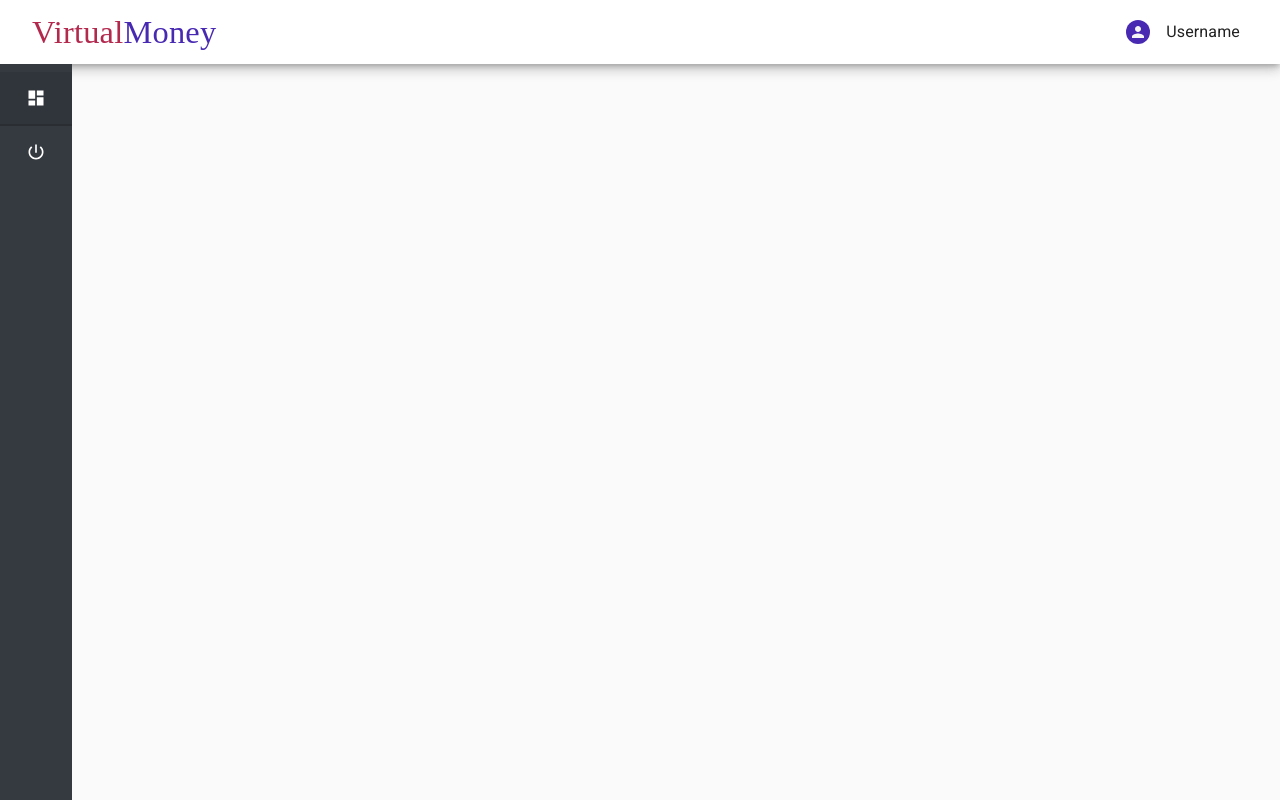
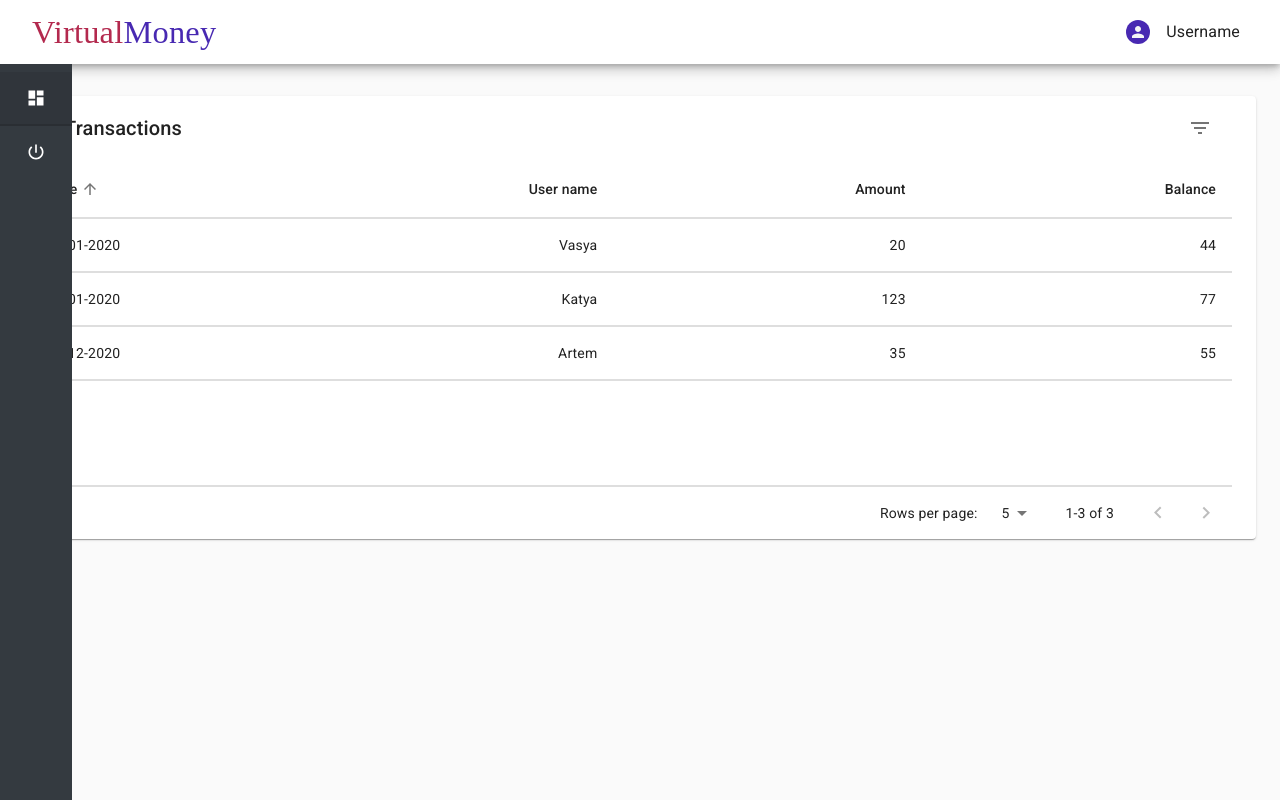
Before and after one commit to Agoreev/virtual-money, a React (Create React App) app: page /dashboard in a window 1280 px wide. Built offline with nearby package versions, Linux system fonts and the light colour scheme.

Commit message:
transactions table

```diff
--- a/package.json
+++ b/package.json
@@ -15,6 +15,7 @@
     "@types/react-redux": "^7.1.9",
     "@types/react-router": "^5.1.8",
     "@types/react-router-dom": "^5.1.6",
+    "clsx": "^1.1.1",
     "react": "^16.14.0",
     "react-dom": "^16.14.0",
     "react-redux": "^7.2.1",
--- a/src/containers/Dashboard/Dashboard.tsx
+++ b/src/containers/Dashboard/Dashboard.tsx
@@ -1,10 +1,17 @@
 import React from "react";
 import NavBar from "./NavBar/NavBar";
+import TransactionsTable from "./TransactionsTable/TransactionsTable";
+import { Container, Box } from "@material-ui/core";
 
 const Dashboard: React.FC = () => {
   return (
     <div className="Dashboard">
       <NavBar />
+      <Box mt={4}>
+        <Container>
+          <TransactionsTable />
+        </Container>
+      </Box>
     </div>
   );
 };
--- /dev/null
+++ b/src/containers/Dashboard/TransactionsTable/TransactionsTable.tsx
@@ -0,0 +1,306 @@
+import React from "react";
+import {
+  createStyles,
+  lighten,
+  makeStyles,
+  Theme,
+} from "@material-ui/core/styles";
+import Table from "@material-ui/core/Table";
+import TableBody from "@material-ui/core/TableBody";
+import TableCell from "@material-ui/core/TableCell";
+import TableContainer from "@material-ui/core/TableContainer";
+import TableHead from "@material-ui/core/TableHead";
+import TablePagination from "@material-ui/core/TablePagination";
+import TableRow from "@material-ui/core/TableRow";
+import TableSortLabel from "@material-ui/core/TableSortLabel";
+import Toolbar from "@material-ui/core/Toolbar";
+import Typography from "@material-ui/core/Typography";
+import Paper from "@material-ui/core/Paper";
+import IconButton from "@material-ui/core/IconButton";
+import Tooltip from "@material-ui/core/Tooltip";
+import FilterListIcon from "@material-ui/icons/FilterList";
+import { ITransaction } from "../../../store/transactions/types";
+
+function descendingComparator<T>(a: T, b: T, orderBy: keyof T) {
+  if (b[orderBy] < a[orderBy]) {
+    return -1;
+  }
+  if (b[orderBy] > a[orderBy]) {
+    return 1;
+  }
+  return 0;
+}
+
+type Order = "asc" | "desc";
+
+function getComparator<Key extends keyof any>(
+  order: Order,
+  orderBy: Key
+): (
+  a: { [key in Key]: number | string },
+  b: { [key in Key]: number | string }
+) => number {
+  return order === "desc"
+    ? (a, b) => descendingComparator(a, b, orderBy)
+    : (a, b) => -descendingComparator(a, b, orderBy);
+}
+
+function stableSort<T>(array: T[], comparator: (a: T, b: T) => number) {
+  const stabilizedThis = array.map((el, index) => [el, index] as [T, number]);
+  stabilizedThis.sort((a, b) => {
+    const order = comparator(a[0], b[0]);
+    if (order !== 0) return order;
+    return a[1] - b[1];
+  });
+  return stabilizedThis.map((el) => el[0]);
+}
+
+interface HeadCell {
+  disablePadding: boolean;
+  id: keyof ITransaction;
+  label: string;
+  numeric: boolean;
+}
+
+const headCells: HeadCell[] = [
+  { id: "date", numeric: false, disablePadding: true, label: "Date" },
+  { id: "username", numeric: true, disablePadding: false, label: "User name" },
+  { id: "amount", numeric: true, disablePadding: false, label: "Amount" },
+  { id: "balance", numeric: true, disablePadding: false, label: "Balance" },
+];
+
+interface EnhancedTableProps {
+  classes: ReturnType<typeof useStyles>;
+  onRequestSort: (
+    event: React.MouseEvent<unknown>,
+    property: keyof ITransaction
+  ) => void;
+  order: Order;
+  orderBy: string;
+}
+
+function EnhancedTableHead(props: EnhancedTableProps) {
+  const { classes, order, orderBy, onRequestSort } = props;
+  const createSortHandler = (property: keyof ITransaction) => (
+    event: React.MouseEvent<unknown>
+  ) => {
+    onRequestSort(event, property);
+  };
+
+  return (
+    <TableHead>
+      <TableRow>
+        {headCells.map((headCell) => (
+          <TableCell
+            key={headCell.id}
+            align={headCell.numeric ? "right" : "left"}
+            padding={headCell.disablePadding ? "none" : "default"}
+            sortDirection={orderBy === headCell.id ? order : false}
+          >
+            <TableSortLabel
+              active={orderBy === headCell.id}
+              direction={orderBy === headCell.id ? order : "asc"}
+              onClick={createSortHandler(headCell.id)}
+            >
+              {headCell.label}
+              {orderBy === headCell.id ? (
+                <span className={classes.visuallyHidden}>
+                  {order === "desc" ? "sorted descending" : "sorted ascending"}
+                </span>
+              ) : null}
+            </TableSortLabel>
+          </TableCell>
+        ))}
+      </TableRow>
+    </TableHead>
+  );
+}
+
+const useToolbarStyles = makeStyles((theme: Theme) =>
+  createStyles({
+    root: {
+      paddingLeft: theme.spacing(2),
+      paddingRight: theme.spacing(1),
+    },
+    highlight:
+      theme.palette.type === "light"
+        ? {
+            color: theme.palette.secondary.main,
+            backgroundColor: lighten(theme.palette.secondary.light, 0.85),
+          }
+        : {
+            color: theme.palette.text.primary,
+            backgroundColor: theme.palette.secondary.dark,
+          },
+    title: {
+      flex: "1 1 100%",
+    },
+  })
+);
+
+const EnhancedTableToolbar = () => {
+  const classes = useToolbarStyles();
+
+  return (
+    <Toolbar className={classes.root}>
+      <Typography
+        className={classes.title}
+        variant="h6"
+        id="tableTitle"
+        component="div"
+      >
+        Transactions
+      </Typography>
+
+      <Tooltip title="Filter list">
+        <IconButton aria-label="filter list">
+          <FilterListIcon />
+        </IconButton>
+      </Tooltip>
+    </Toolbar>
+  );
+};
+
+const useStyles = makeStyles((theme: Theme) =>
+  createStyles({
+    root: {
+      width: "100%",
+    },
+    paper: {
+      width: "100%",
+      paddingRight: theme.spacing(3),
+      paddingLeft: theme.spacing(3),
+      marginBottom: theme.spacing(2),
+    },
+    table: {
+      minWidth: 750,
+    },
+    visuallyHidden: {
+      border: 0,
+      clip: "rect(0 0 0 0)",
+      height: 1,
+      margin: -1,
+      overflow: "hidden",
+      padding: 0,
+      position: "absolute",
+      top: 20,
+      width: 1,
+    },
+  })
+);
+
+export default function TransactionsTable() {
+  const classes = useStyles();
+  const [order, setOrder] = React.useState<Order>("asc");
+  const [orderBy, setOrderBy] = React.useState<keyof ITransaction>("date");
+  const [page, setPage] = React.useState(0);
+  const [rowsPerPage, setRowsPerPage] = React.useState(5);
+  const transactions: ITransaction[] = [
+    {
+      id: 1,
+      username: "Artem",
+      date: "12-12-2020",
+      amount: 35,
+      balance: 55,
+    },
+    {
+      id: 2,
+      username: "Vasya",
+      date: "01-01-2020",
+      amount: 20,
+      balance: 44,
+    },
+    {
+      id: 3,
+      username: "Katya",
+      date: "01-01-2020",
+      amount: 123,
+      balance: 77,
+    },
+  ];
+
+  const handleRequestSort = (
+    event: React.MouseEvent<unknown>,
+    property: keyof ITransaction
+  ) => {
+    const isAsc = orderBy === property && order === "asc";
+    setOrder(isAsc ? "desc" : "asc");
+    setOrderBy(property);
+  };
+
+  const handleClick = (event: React.MouseEvent<unknown>, id: number) => {};
+
+  const handleChangePage = (event: unknown, newPage: number) => {
+    setPage(newPage);
+  };
+
+  const handleChangeRowsPerPage = (
+    event: React.ChangeEvent<HTMLInputElement>
+  ) => {
+    setRowsPerPage(parseInt(event.target.value, 10));
+    setPage(0);
+  };
+
+  const emptyRows =
+    rowsPerPage -
+    Math.min(rowsPerPage, transactions.length - page * rowsPerPage);
+
+  return (
+    <div className={classes.root}>
+      <Paper className={classes.paper}>
+        <EnhancedTableToolbar />
+        <TableContainer>
+          <Table
+            className={classes.table}
+            aria-labelledby="tableTitle"
+            size={"medium"}
+            aria-label="enhanced table"
+          >
+            <EnhancedTableHead
+              classes={classes}
+              order={order}
+              orderBy={orderBy}
+              onRequestSort={handleRequestSort}
+            />
+            <TableBody>
+              {stableSort(transactions, getComparator(order, orderBy))
+                .slice(page * rowsPerPage, page * rowsPerPage + rowsPerPage)
+                .map((row: ITransaction, index) => {
+                  return (
+                    <TableRow
+                      hover
+                      onClick={(event) => handleClick(event, row.id)}
+                      role="button"
+                      tabIndex={-1}
+                      key={row.id}
+                    >
+                      <TableCell component="th" scope="row" padding="none">
+                        {row.date}
+                      </TableCell>
+                      <TableCell align="right">{row.username}</TableCell>
+                      <TableCell align="right">{row.amount}</TableCell>
+                      <TableCell align="right">{row.balance}</TableCell>
+                    </TableRow>
+                  );
+                })}
+              {emptyRows > 0 && (
+                <TableRow style={{ height: 53 * emptyRows }}>
+                  <TableCell colSpan={6} />
+                </TableRow>
+              )}
+            </TableBody>
+          </Table>
+        </TableContainer>
+        <TablePagination
+          rowsPerPageOptions={[5, 10, 25]}
+          component="div"
+          count={transactions.length}
+          rowsPerPage={rowsPerPage}
+          page={page}
+          onChangePage={handleChangePage}
+          onChangeRowsPerPage={handleChangeRowsPerPage}
+        />
+      </Paper>
+    </div>
+  );
+}
--- a/src/store/transactions/types.ts
+++ b/src/store/transactions/types.ts
@@ -1,6 +1,6 @@
 export interface ITransaction {
   id: number;
-  date: Date;
+  date: string;
   username: string;
   amount: number;
   balance: number;
```
